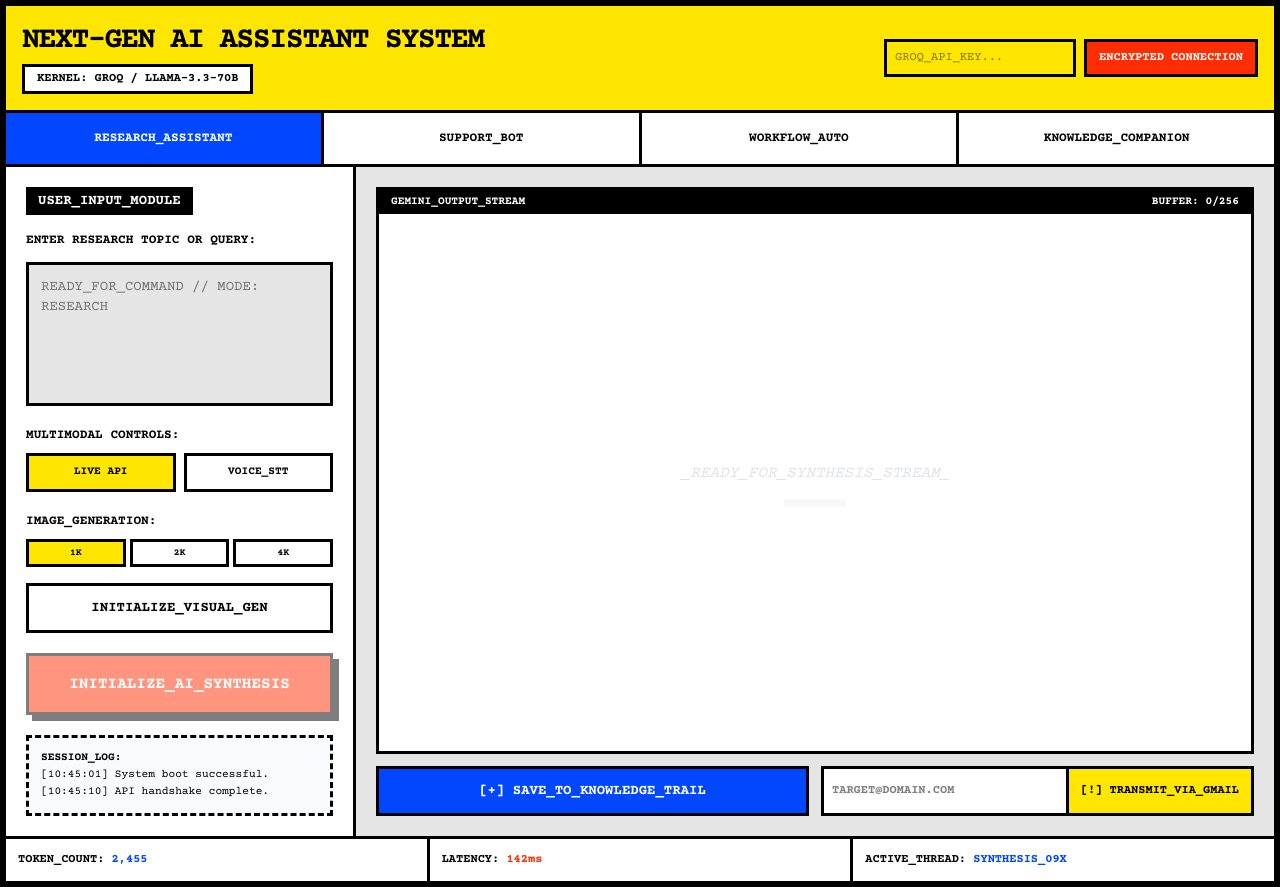
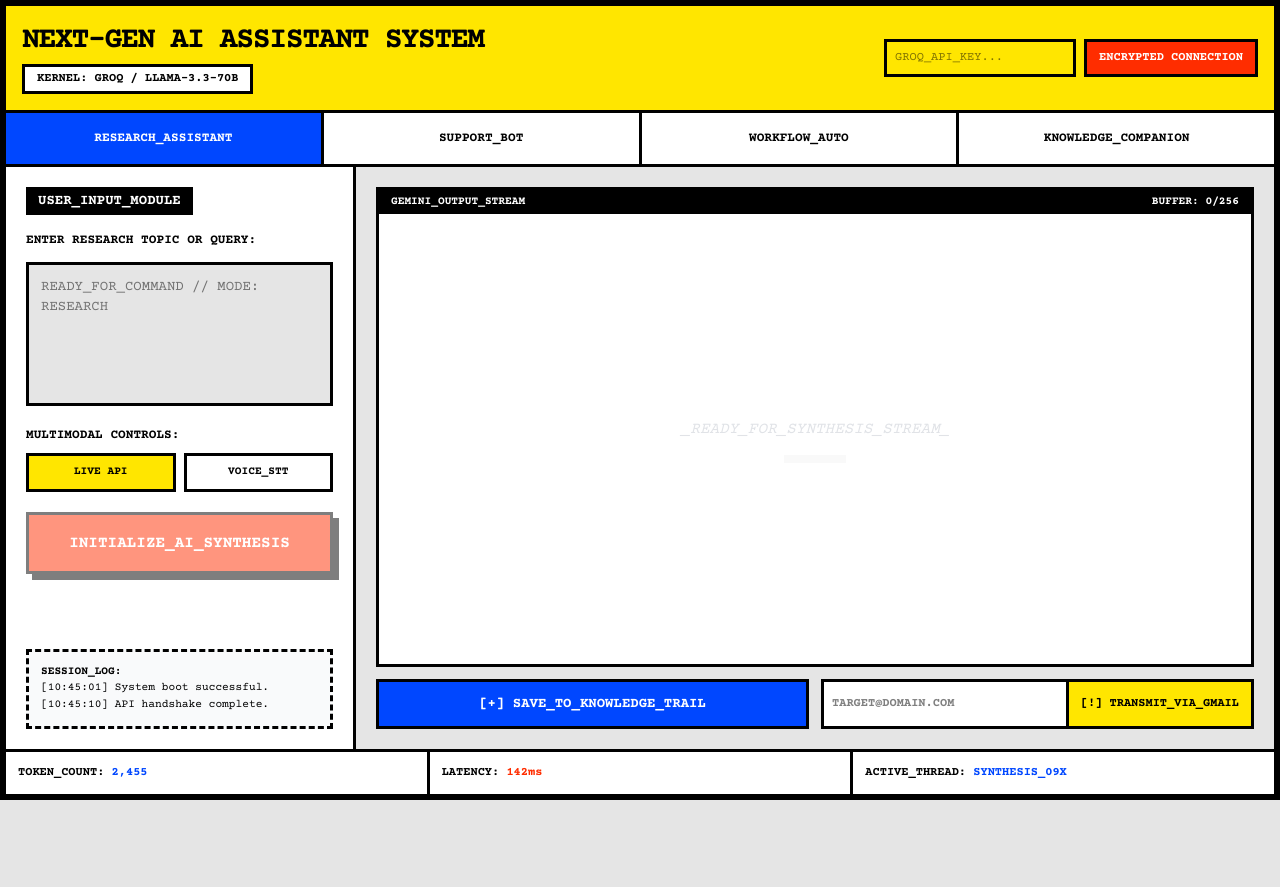
Before and after one commit to sidoxsinu/next-gen-ai-assistant-system, a React (Vite) app: page / in a window 1280 px wide. After the commit the page ends 800 px from the top, so only its background shows below. Built offline with nearby package versions, Linux system fonts and the light colour scheme.

Commit message:
refactor: remove image generation feature and associated UI components from App.tsx

```diff
--- a/src/App.tsx
+++ b/src/App.tsx
@@ -12,7 +12,6 @@ import {
   MapPin,
   MessageSquare,
   Zap,
-  Image as ImageIcon,
   Volume2,
   Mic,
   Terminal,
@@ -56,7 +55,6 @@ export default function App() {
   const [isTyping, setIsTyping] = useState(false);
   const [thinkingProcess, setThinkingProcess] = useState<string>('');
   const [liveSessionActive, setLiveSessionActive] = useState(false);
-  const [imageSize, setImageSize] = useState<'1K' | '2K' | '4K'>('1K');
   const [isRecording, setIsRecording] = useState(false);
 
   // Feature states
@@ -210,13 +208,6 @@ export default function App() {
     setActiveWorkflow(prev => prev.map(t => t.id === id ? { ...t, completed: !t.completed } : t));
   };
 
-  const generateImage = async (prompt: string) => {
-    setIsTyping(true);
-    setTimeout(() => {
-      setMessages(prev => [...prev, { role: 'model', text: `>> FATAL EXCEPTION: [VISUAL_GEN_UNAVAILABLE_ON_GROQ_KERNEL]` }]);
-      setIsTyping(false);
-    }, 500);
-  };
 
   const playTTS = async (text: string) => {
     const synth = window.speechSynthesis;
@@ -511,29 +502,6 @@ Format your response strictly as a JSON object:
             </div>
           </div>
 
-          <div className="flex flex-col gap-2">
-             <label className="font-black uppercase text-[0.8rem]">IMAGE_GENERATION:</label>
-             <div className="flex gap-1 mb-2">
-                {(['1K', '2K', '4K'] as const).map(s => (
-                  <button
-                    key={s}
-                    onClick={() => setImageSize(s)}
-                    className={`flex-1 border-[3px] border-black p-1 text-[0.6rem] font-bold ${imageSize === s ? 'bg-[#FFE600]' : 'bg-white'}`}
-                  >
-                    {s}
-                  </button>
-                ))}
-             </div>
-             <button
-                onClick={() => {
-                  const p = prompt("ENTER IMAGE PROMPT:");
-                  if (p) generateImage(p);
-                }}
-                className="bg-white border-[3px] border-black p-3 text-sm font-bold uppercase active:translate-y-1"
-             >
-                INITIALIZE_VISUAL_GEN
-             </button>
-          </div>
 
           <button
             onClick={handleSend}
@@ -586,12 +554,6 @@ Format your response strictly as a JSON object:
                       {m.role === 'model' && i === messages.length - 1 && isTyping && (
                         <span className="absolute right-2 top-2 w-2 h-4 bg-black animate-pulse"></span>
                       )}
-                      {m.type === 'image' ? (
-                        <div className="space-y-3">
-                           <p className="font-bold underline mb-2 tracking-widest uppercase">{m.text}</p>
-                           <img src={m.data} alt="Generated" className="border-[3px] border-black w-full h-auto" referrerPolicy="no-referrer" />
-                        </div>
-                      ) : (
                         <div className="markdown-body text-[0.85rem] leading-[1.4] whitespace-pre-wrap font-mono">
                            <ReactMarkdown remarkPlugins={[remarkGfm]}>
                              {m.text || (i === messages.length - 1 && m.role === 'model' ? '...' : '')}
@@ -600,7 +562,6 @@ Format your response strictly as a JSON object:
                              <span className="inline-block w-2 h-4 bg-black ml-1 align-middle animate-pulse"></span>
                            )}
                         </div>
-                      )}
 
                       {m.role === 'model' && m.text && (
                         <div className="mt-4 pt-3 border-t border-black/10 flex gap-4">
```
